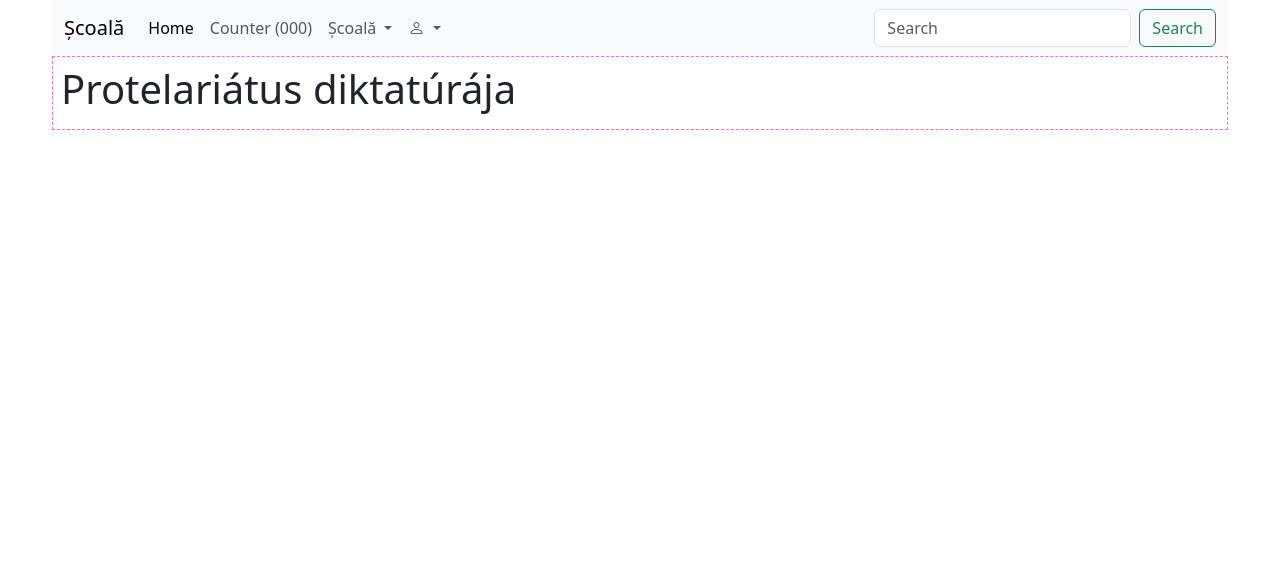
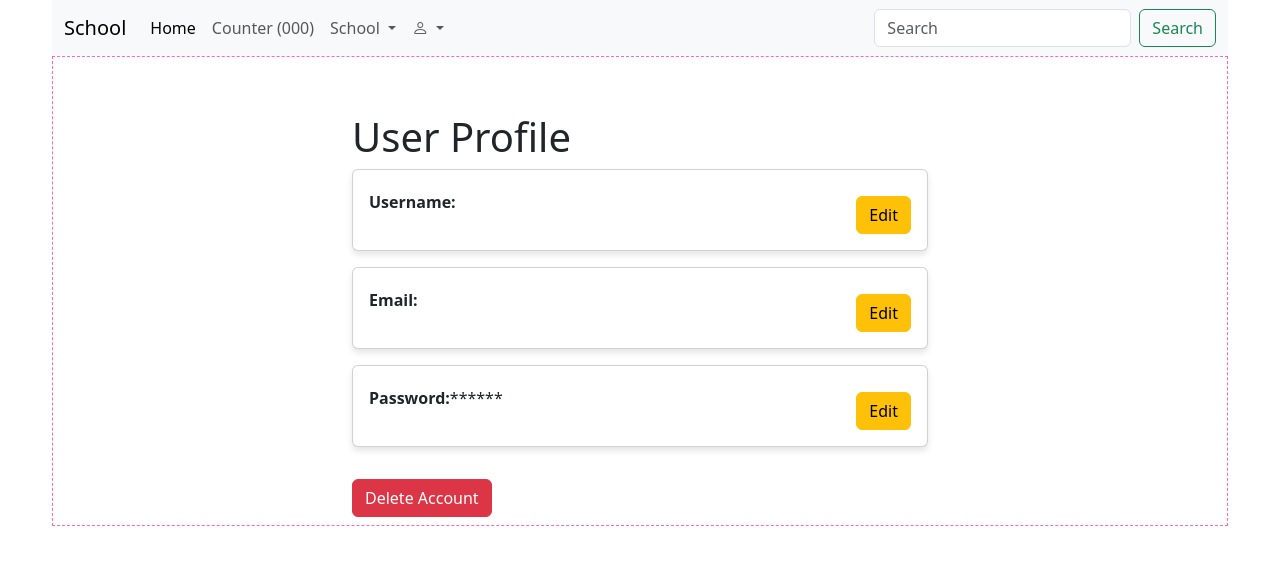
Before and after one commit to janesz315/IskolaProjekt, a Vue app in the folder frontend/: page /profile in a window 1280 px wide. Shown: the top 564 px of the page. Built offline with nearby package versions, Linux system fonts and the light colour scheme; no server answers.

Commit message:
Profile lassan kész

```diff
--- a/frontend/src/components/Auth/Profile.vue
+++ b/frontend/src/components/Auth/Profile.vue
@@ -1,13 +1,172 @@
 <template>
-  <h1>Protelariátus diktatúrája</h1>
+  <div class="container mt-5">
+    <h1>User Profile</h1>
+
+    <!-- Username -->
+    <div class="card mb-3">
+      <div class="card-body d-flex justify-content-between align-items-center">
+        <p><strong>Username:</strong> {{ isEditingField === 'name' ? '' : user.name }}</p>
+        <div v-if="isEditingField === 'name'" class="d-flex align-items-center">
+          <input
+            type="text"
+            class="form-control me-2"
+            v-model="updatedField.name"
+            placeholder="Enter new username"
+          />
+          <button class="btn btn-success me-2" @click="saveField('name')">Save</button>
+          <button class="btn btn-secondary" @click="cancelEdit">Cancel</button>
+        </div>
+        <button v-else class="btn btn-warning" @click="startEdit('name')">Edit</button>
+      </div>
+    </div>
+
+    <!-- Email -->
+    <div class="card mb-3">
+      <div class="card-body d-flex justify-content-between align-items-center">
+        <p><strong>Email:</strong> {{ isEditingField === 'email' ? '' : user.email }}</p>
+        <div v-if="isEditingField === 'email'" class="d-flex align-items-center">
+          <input
+            type="email"
+            class="form-control me-2"
+            v-model="updatedField.email"
+            placeholder="Enter new email"
+          />
+          <button class="btn btn-success me-2" @click="saveField('email')">Save</button>
+          <button class="btn btn-secondary" @click="cancelEdit">Cancel</button>
+        </div>
+        <button v-else class="btn btn-warning" @click="startEdit('email')">Edit</button>
+      </div>
+    </div>
+
+    <!-- Password -->
+    <div class="card mb-3">
+      <div class="card-body d-flex justify-content-between align-items-center">
+        <p><strong>Password:</strong>******</p>
+        <div v-if="isEditingField === 'password'" class="d-flex align-items-center">
+          <input
+            type="password"
+            class="form-control me-2"
+            v-model="updatedField.password"
+            placeholder="Enter new password"
+          />
+          <button class="btn btn-success me-2" @click="saveField('password')">Save</button>
+          <button class="btn btn-secondary" @click="cancelEdit">Cancel</button>
+        </div>
+        <button v-else class="btn btn-warning" @click="startEdit('password')">Edit</button>
+      </div>
+    </div>
+
+    <!-- Delete Account -->
+    <button class="btn btn-danger mt-3" @click="deleteUser">Delete Account</button>
+  </div>
 </template>
 
 <script>
+import axios from "axios";
+import { BASE_URL } from "../../helpers/baseUrls";
+import { useAuthStore } from "../../stores/useAuthStore";
+
 export default {
+  data() {
+    return {
+      user: {}, // Stores current user data
+      updatedField: {}, // Stores the value of the field being edited
+      isEditingField: null, // Tracks which field is being edited
+      store: useAuthStore(),
+    };
+  },
+  async created() {
+    try {
+      const response = await axios.get(`${BASE_URL}/users/${this.store.id}`, {
+        headers: {
+          Authorization: `Bearer ${this.store.token}`,
+        },
+      });
+      this.user = response.data.row; // Store user data
+    } catch (error) {
+      console.error("Error fetching user profile:", error);
+    }
+  },
+  methods: {
+    startEdit(field) {
+      this.isEditingField = field;
+      this.updatedField[field] = this.user[field];
+    },
+    cancelEdit() {
+      this.isEditingField = null;
+      this.updatedField = {};
+    },
+    async saveField(field) {
+  try {
+    const response = await axios.patch(
+      `${BASE_URL}/users/${this.store.id}`,
+      { [field]: this.updatedField[field] },
+      {
+        headers: {
+          Authorization: `Bearer ${this.store.token}`,
+        },
+      }
+    );
 
-}
+    // Logoljunk ki minden adatot a válaszból, hogy lássuk, mit kapunk
+    console.log(response.data); // Ellenőrizd, mi érkezik a válaszban
+
+    // Ellenőrizzük, hogy van-e üzenet, ami azt jelzi, hogy az email már létezik
+    if (response.data.message === "This email already exists") {
+      alert("Error: This email is already in use.");
+    } else {
+      alert(`${field} updated successfully.`);
+      this.user[field] = this.updatedField[field];
+      this.cancelEdit();
+
+      // Ha email vagy jelszó módosul, log-out és átirányítás
+      if (field === "email" || field === "password") {
+        alert("Please log in again.");
+        this.store.clearStoredData();
+        this.$router.push("/login");
+      }
+    }
+  } catch (error) {
+    console.error("Error updating field:", error);
+    alert("Failed to update field. Please try again.");
+  }
+},
+
+    async deleteUser() {
+      if (confirm("Are you sure you want to delete your account?")) {
+        try {
+          await axios.delete(`${BASE_URL}/users/${this.store.id}`, {
+            headers: {
+              Authorization: `Bearer ${this.store.token}`,
+            },
+          });
+          alert("Account deleted successfully.");
+          this.store.clearStoredData(); // Clear user data and token
+          this.$router.push("/register"); // Redirect to registration page
+        } catch (error) {
+          console.error("Error deleting user:", error);
+          alert("Failed to delete account. Please try again.");
+        }
+      }
+    },
+  },
+};
 </script>
 
-<style>
-
+<style scoped>
+.container {
+  max-width: 600px;
+  margin: auto;
+}
+.card {
+  box-shadow: 0 4px 6px rgba(0, 0, 0, 0.1);
+}
+.card-body {
+  display: flex;
+  justify-content: space-between;
+  align-items: center;
+}
+button {
+  margin-top: 10px;
+}
 </style>
--- a/frontend/src/components/Auth/SignUp.vue
+++ b/frontend/src/components/Auth/SignUp.vue
@@ -13,7 +13,7 @@
           autocomplete="username"
           required
         />
-        <div v-if="username.length < 2" class="text-danger">
+        <div v-if="username && username.length < 2" class="text-danger">
           Username must be at least 2 characters long.
         </div>
       </div>
@@ -152,7 +152,6 @@ export default {
       }
     },
   },
-
 };
 </script>
 
--- a/frontend/src/components/Menu.vue
+++ b/frontend/src/components/Menu.vue
@@ -1,7 +1,7 @@
 <template>
   <nav class="navbar navbar-expand-lg bg-body-tertiary">
     <div class="container-fluid">
-      <RouterLink class="navbar-brand" to="/">Școală</RouterLink>
+      <RouterLink class="navbar-brand" to="/">School</RouterLink>
       <button
         class="navbar-toggler"
         type="button"
@@ -29,15 +29,15 @@
               data-bs-toggle="dropdown"
               aria-expanded="false"
             >
-            Școală
+            School
             </a>
             <ul class="dropdown-menu">
-              <li><RouterLink class="dropdown-item" to="/cards/1/5">Kártyák</RouterLink></li>
-              <li><RouterLink class="dropdown-item" to="/searchstudent">Tanuló keresése</RouterLink></li>
+              <li><RouterLink class="dropdown-item" to="/cards/1/5">Cards</RouterLink></li>
+              <li><RouterLink class="dropdown-item" to="/searchstudent">Look for students</RouterLink></li>
               <li><hr class="dropdown-divider" /></li>
-              <li><RouterLink class="dropdown-item" to="/sports" v-if="stateAuth.user">Sportok</RouterLink></li>
-              <li><RouterLink class="dropdown-item" to="/classes" v-if="stateAuth.user">Osztályok</RouterLink></li>
-              <li><RouterLink class="dropdown-item" to="/students" v-if="stateAuth.user">Tanulók</RouterLink></li>
+              <li><RouterLink class="dropdown-item" to="/sports" v-if="stateAuth.user">Sports</RouterLink></li>
+              <li><RouterLink class="dropdown-item" to="/classes" v-if="stateAuth.user">Classes</RouterLink></li>
+              <li><RouterLink class="dropdown-item" to="/students" v-if="stateAuth.user">Students</RouterLink></li>
             </ul>
           </li>
           <li class="nav-item dropdown">
--- a/frontend/src/views/ClassesView.vue
+++ b/frontend/src/views/ClassesView.vue
@@ -1,5 +1,5 @@
 <template>
-  <h1>Szájkaratézó libsik</h1>
+  <h1>Classes</h1>
 </template>
 
 <script>
--- a/frontend/src/views/SearchStudentView.vue
+++ b/frontend/src/views/SearchStudentView.vue
@@ -1,7 +1,7 @@
 <template>
   <div>
     <div>
-      <h1>Kommunisták keresése</h1>
+      <h1>Look for a student</h1>
     </div>
     <div class="d-flex" role="search">
       <input
--- a/frontend/src/views/SportsView.vue
+++ b/frontend/src/views/SportsView.vue
@@ -1,5 +1,5 @@
 <template>
-  <h1>Sport a kommunizmusban</h1>
+  <h1>Sports</h1>
 </template>
 
 <script>
```
Also changed, not shown: 2 other files (tests, documents, lock files or other folders). Lines whose indentation alone changed are shown as unchanged.
